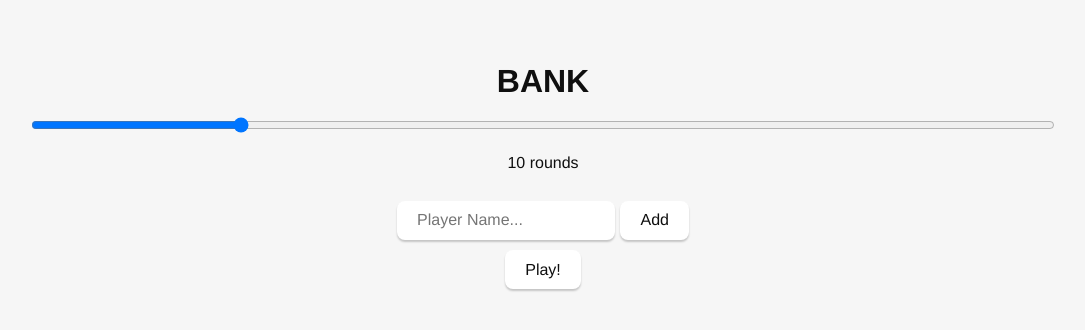
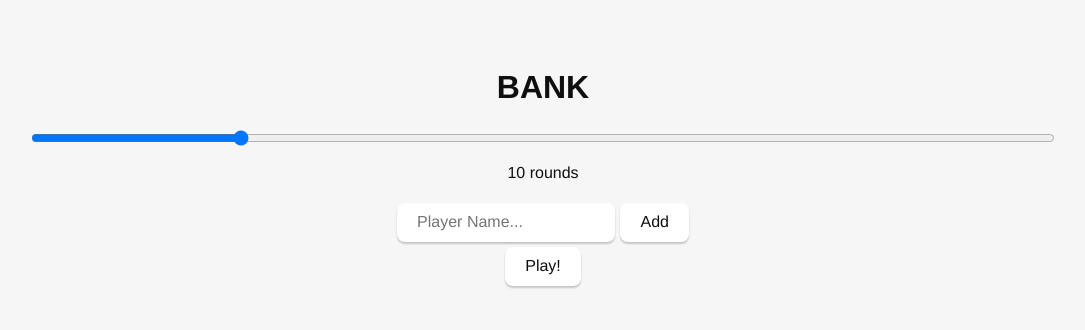
Before and after one commit to StormLight14/bank-game, a SvelteKit app: page / in a window 1280 px wide. Shown: the top 330 px of the page, without its empty margins (97-1182 px from the left). Built offline with nearby package versions, Linux system fonts and the light colour scheme.

Commit message:
make bank button have no margin

```diff
--- a/src/app.scss
+++ b/src/app.scss
@@ -1,7 +1,6 @@
 :root {
     font-family: Helvetica, sans-serif;
-    font-size: 16px;
-    line-height: 24px;
+    font-size: 1em;
     font-weight: 400;
 
     color: #0f0f0f;
@@ -42,6 +41,10 @@
     background-color: #ffffff;
     color: #0f0f0f;
     border-radius: 1em;
+
+    button {
+        margin: 0;
+    }
 }
 
 .roll-menu {
@@ -50,7 +53,7 @@
     flex-wrap: wrap;
     justify-content: center;
     width: 50vw;
-    gap: 5px;
+    gap: 0.3em;
 
     button {
         padding: 0.8em 1.3em;
@@ -77,7 +80,7 @@ form button {
 
 input[type=text],
 button {
-    margin-top: 10px;
+    margin-top: 0.3em;
     border-radius: 8px;
     border: 1px solid transparent;
     padding: 0.6em 1.2em;
```
Also changed, not shown: 1 other file (tests, documents, lock files or other folders).
